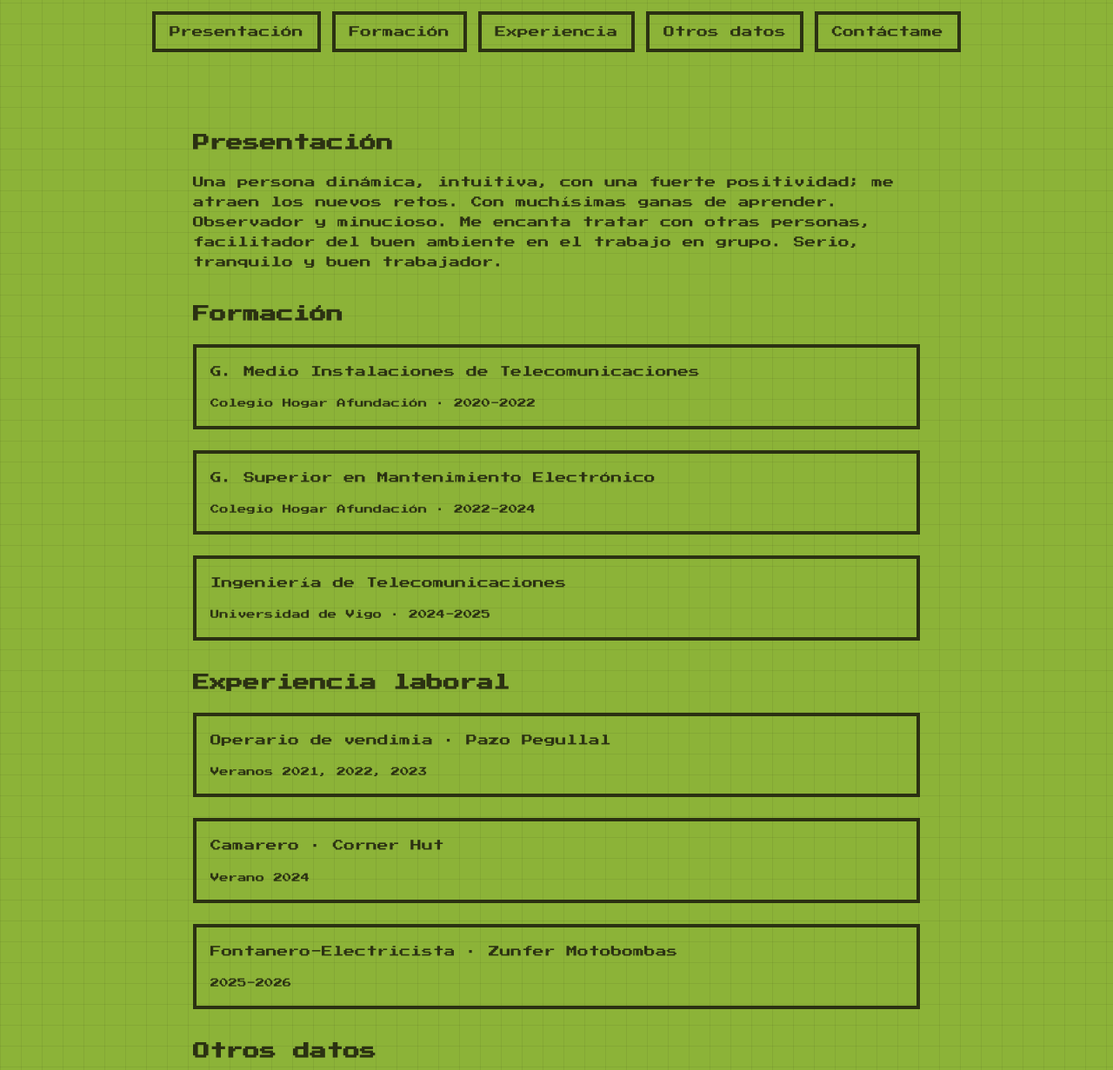
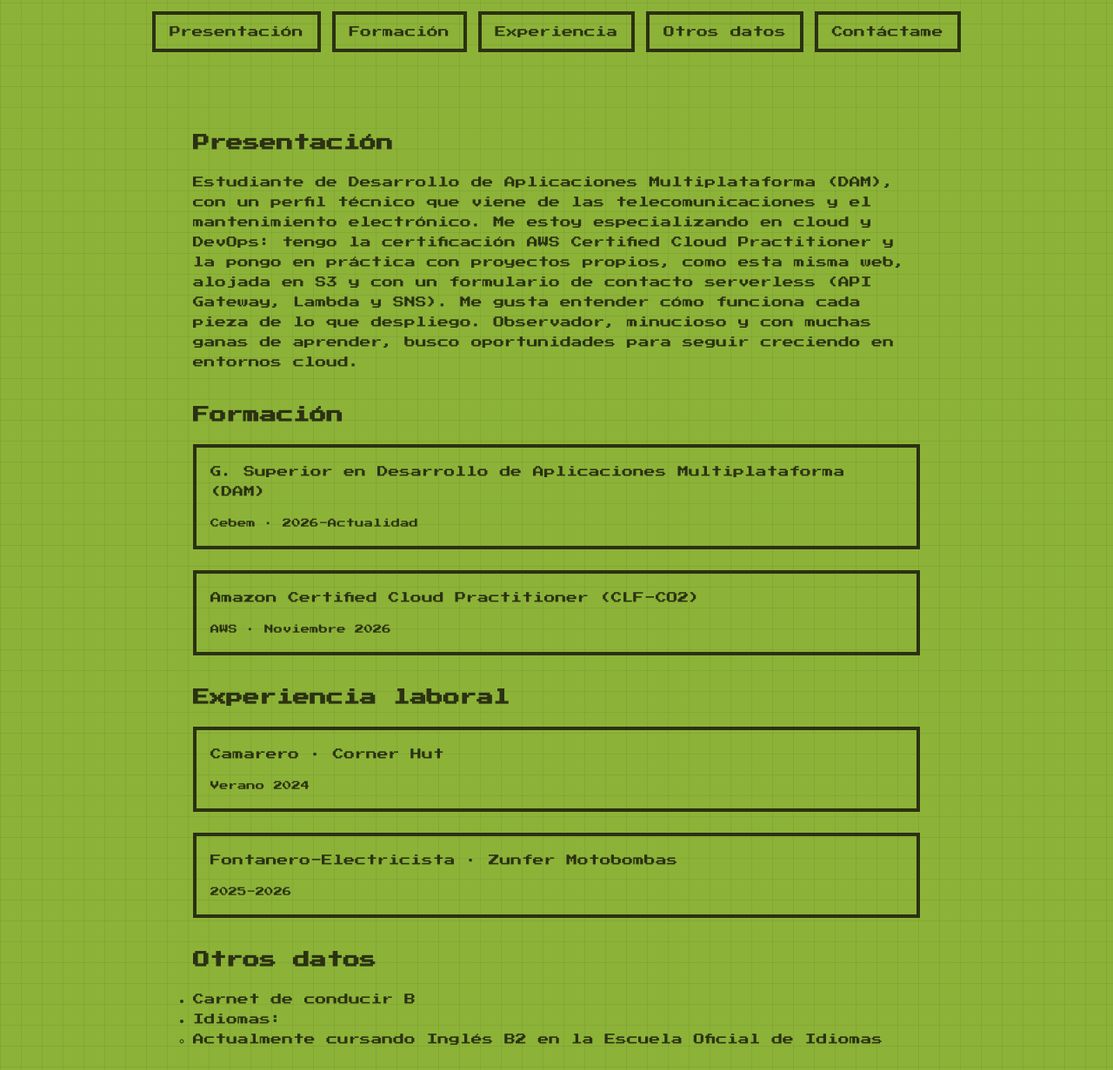
Before and after one commit to miguelcregoc/curriculum-web, a plain HTML site: page index.html in a window 1280 px wide. Shown: the part 69-1300 px from the top of the page at 87% size. Drawn offline with Linux system fonts and the light colour scheme.

Commit message:
correccion de info de index

```diff
--- a/contact.js
+++ b/contact.js
@@ -6,7 +6,7 @@ const estado = document.getElementById("estado");
 const boton = formulario.querySelector('button[type="submit"]');
 
 formulario.addEventListener("submit", async (evento) => {
-    // Evita que el navegador recargue la página al enviar
+    // Evita que el navegador recargue la pagina al enviar
     evento.preventDefault();
 
     const datos = {
@@ -15,7 +15,7 @@ formulario.addEventListener("submit", async (evento) => {
         mensaje: document.getElementById("mensaje").value,
     };
 
-    // Evita envíos duplicados mientras se espera la respuesta
+    // Evita duplicados
     boton.disabled = true;
     estado.textContent = "Enviando...";
 
@@ -37,7 +37,7 @@ formulario.addEventListener("submit", async (evento) => {
             estado.textContent = "No se pudo enviar. Inténtalo más tarde.";
         }
     } catch (error) {
-        // Sin red, o el navegador bloqueó la petición (CORS)
+        // Sin red, o el navegador bloq petición (CORS)
         console.error(error);
         estado.textContent = "No se pudo conectar. Inténtalo más tarde.";
     } finally {
--- a/index.html
+++ b/index.html
@@ -26,31 +26,29 @@
 <main>
     <section id="presentacion">
         <h2>Presentación</h2>
-        <p>Una persona dinámica, intuitiva, con una fuerte positividad; me atraen los nuevos retos. Con muchísimas ganas de aprender. Observador y minucioso. Me encanta tratar con otras personas, facilitador del buen ambiente en el trabajo en grupo. Serio, tranquilo y buen trabajador.</p>
+        <p>Estudiante de Desarrollo de Aplicaciones Multiplataforma (DAM), con un perfil técnico que viene de las
+        telecomunicaciones y el mantenimiento electrónico. Me estoy especializando en cloud y DevOps: tengo la
+        certificación AWS Certified Cloud Practitioner y la pongo en práctica con proyectos propios, como esta
+        misma web, alojada en S3 y con un formulario de contacto serverless (API Gateway, Lambda y SNS). Me gusta
+        entender cómo funciona cada pieza de lo que despliego. Observador, minucioso y con muchas ganas de
+        aprender, busco oportunidades para seguir creciendo en entornos cloud.</p>
     </section>
 
     <section id="formacion">
         <h2>Formación</h2>
         <article class="tarjeta">
-            <p>G. Medio Instalaciones de Telecomunicaciones</p>
-            <p class="detalle">Colegio Hogar Afundación · 2020-2022</p>
+            <p>G. Superior en Desarrollo de Aplicaciones Multiplataforma (DAM)</p>
+            <p class="detalle">Cebem · 2026-Actualidad</p>
         </article>
         <article class="tarjeta">
-            <p>G. Superior en Mantenimiento Electrónico</p>
-            <p class="detalle">Colegio Hogar Afundación · 2022-2024</p>
+            <p>Amazon Certified Cloud Practitioner (CLF-CO2)</p>
+            <p class="detalle">AWS · Noviembre 2026</p>
         </article>
-        <article class="tarjeta">
-            <p>Ingeniería de Telecomunicaciones</p>
-            <p class="detalle">Universidad de Vigo · 2024-2025</p>
-        </article>
+
     </section>
 
     <section id="experiencia">
         <h2>Experiencia laboral</h2>
-        <article class="tarjeta">
-            <p>Operario de vendimia · Pazo Pegullal</p>
-            <p class="detalle">Veranos 2021, 2022, 2023</p>
-        </article>
         <article class="tarjeta">
             <p>Camarero · Corner Hut</p>
             <p class="detalle">Verano 2024</p>
@@ -64,10 +62,10 @@
     <section id="otros-datos">
         <h2>Otros datos</h2>
         <ul>
-            <li>Carnet de conducir B2</li>
+            <li>Carnet de conducir B</li>
             <li>Idiomas:
                 <ul>
-                    <li>Inglés B2</li>
+                    <li>Actualmente cursando Inglés B2 en la Escuela Oficial de Idiomas</li>
                 </ul>
             </li>
         </ul>
```
